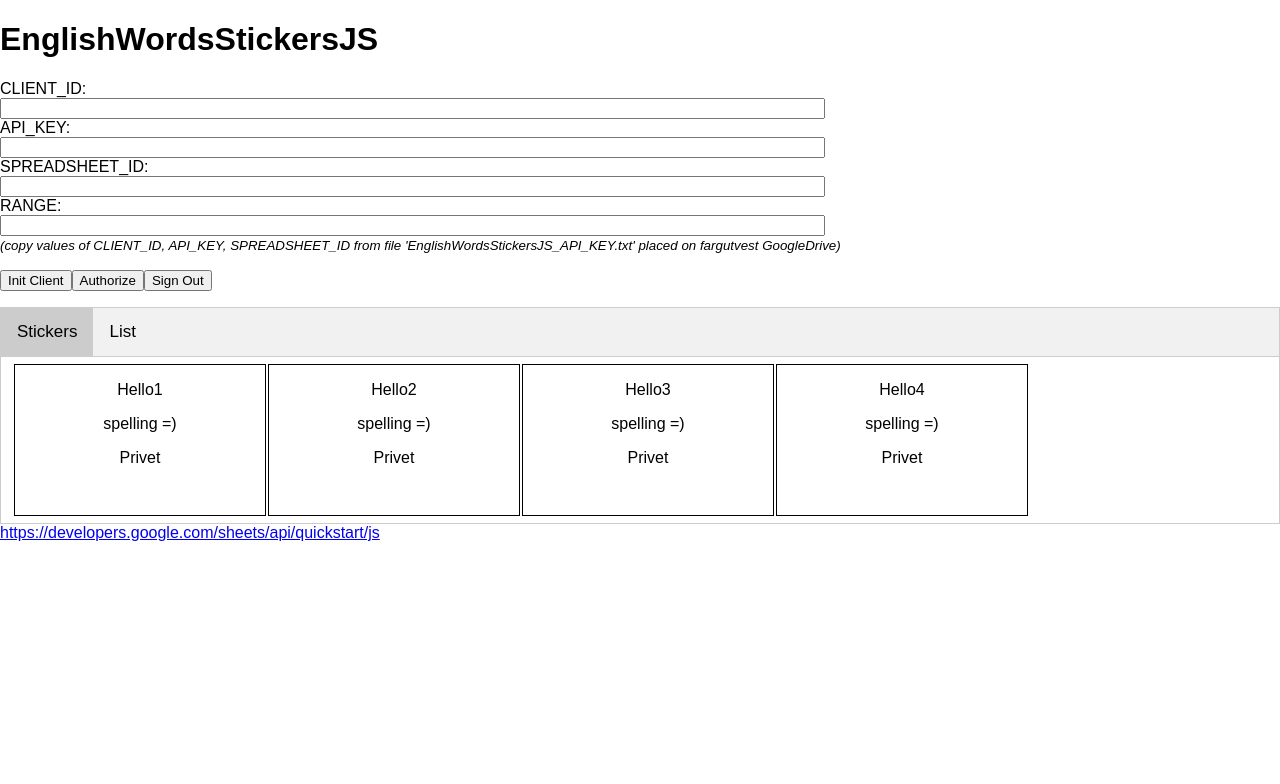
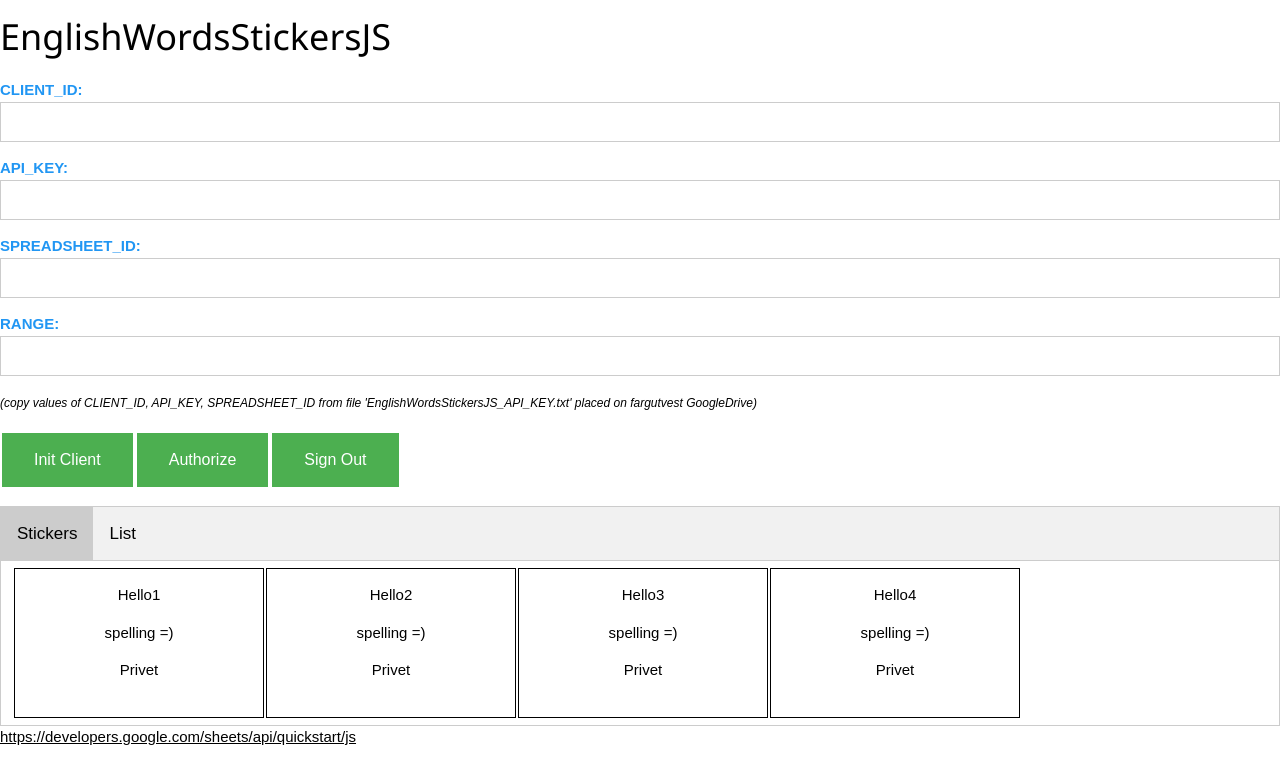
Before and after one commit to fargutvest/WordsStickers, a React (Create React App) app: page / in a window 1280 px wide. Shown: the top 784 px of the page. Built offline with nearby package versions, Linux system fonts and the light colour scheme.

Commit message:
css for buttons, labels, inputs

```diff
--- a/public/index.html
+++ b/public/index.html
@@ -3,6 +3,7 @@
   <head>
     <title>EnglishWordsStickersJS</title>
     <meta charset="utf-8" />
+    <link rel="stylesheet" href="https://www.w3schools.com/w3css/4/w3.css">
   </head>
   <body>
     <h1>EnglishWordsStickersJS</h1>
--- a/src/App.css
+++ b/src/App.css
@@ -60,3 +60,16 @@ body {font-family: Arial;}
   border: 1px solid #ccc;
   border-top: none;
 }
+
+.button {
+  background-color: #4CAF50;
+  border: none;
+  color: white;
+  padding: 15px 32px;
+  text-align: center;
+  text-decoration: none;
+  display: inline-block;
+  font-size: 16px;
+  margin: 4px 2px;
+  cursor: pointer;
+}
--- a/src/Credentials.js
+++ b/src/Credentials.js
@@ -125,30 +125,25 @@ class Credentials extends Component {
 
     render() {
       return (
-        <div>
-       <div> <a>CLIENT_ID:</a></div>
-        <input id="CLIENT_ID" type="text" size="100" value={localStorage.getItem('CLIENT_ID')}/>
+  <div>
+        <p>
+        <label class="w3-text-blue"><b>CLIENT_ID:</b></label>
+        <input class="w3-input w3-border" id="CLIENT_ID" type="text" size="100" value={localStorage.getItem('CLIENT_ID')}/></p>
+        <p>
+        <label class="w3-text-blue"><b>API_KEY:</b></label>
+        <input class="w3-input w3-border" id="API_KEY" type="text" size="100" value ={localStorage.getItem('API_KEY')}/></p>
+        <p>
+       <label class="w3-text-blue"><b>SPREADSHEET_ID:</b></label>
+       <input class="w3-input w3-border" id="SPREADSHEET_ID" type="text" size="100" value = {localStorage.getItem('SPREADSHEET_ID')}/></p>
+       <p>
+        <label class="w3-text-blue"><b>RANGE:</b></label>
+        <input class="w3-input w3-border" id="RANGE" type="text" size="100" value = {localStorage.getItem('RANGE')}/></p>
 
-      <div>
-        <div> <a>API_KEY:</a> </div>
-        <input id="API_KEY" type="text" size="100" value ={localStorage.getItem('API_KEY')}/>
-      </div>
-       <div>
-        <div> <a>SPREADSHEET_ID:</a> </div>
-        <input id="SPREADSHEET_ID" type="text" size="100" value = {localStorage.getItem('SPREADSHEET_ID')}/>
-      </div>
-      <div>
-        <div> <a>RANGE:</a> </div>
-        <input id="RANGE" type="text" size="100" value = {localStorage.getItem('RANGE')}/>
-      </div>
-      <div>
          <small><i>(copy values of CLIENT_ID, API_KEY, SPREADSHEET_ID from file 'EnglishWordsStickersJS_API_KEY.txt' placed on fargutvest GoogleDrive)</i> </small>
-      </div>
-
   <p>
-      <button id="init_client_button" onClick = {this.handleInitClientClick}>Init Client</button>
-      <button id="authorize_button"  onClick = {this.handleAuthClick} >Authorize</button>
-      <button id="signout_button"  onClick = {this.handleSignoutClick}>Sign Out</button>
+      <button id="init_client_button" className="button" onClick = {this.handleInitClientClick}>Init Client</button>
+      <button id="authorize_button" className="button"  onClick = {this.handleAuthClick} >Authorize</button>
+      <button id="signout_button" className="button" onClick = {this.handleSignoutClick}>Sign Out</button>
   </p>
   </div>
       );
```
